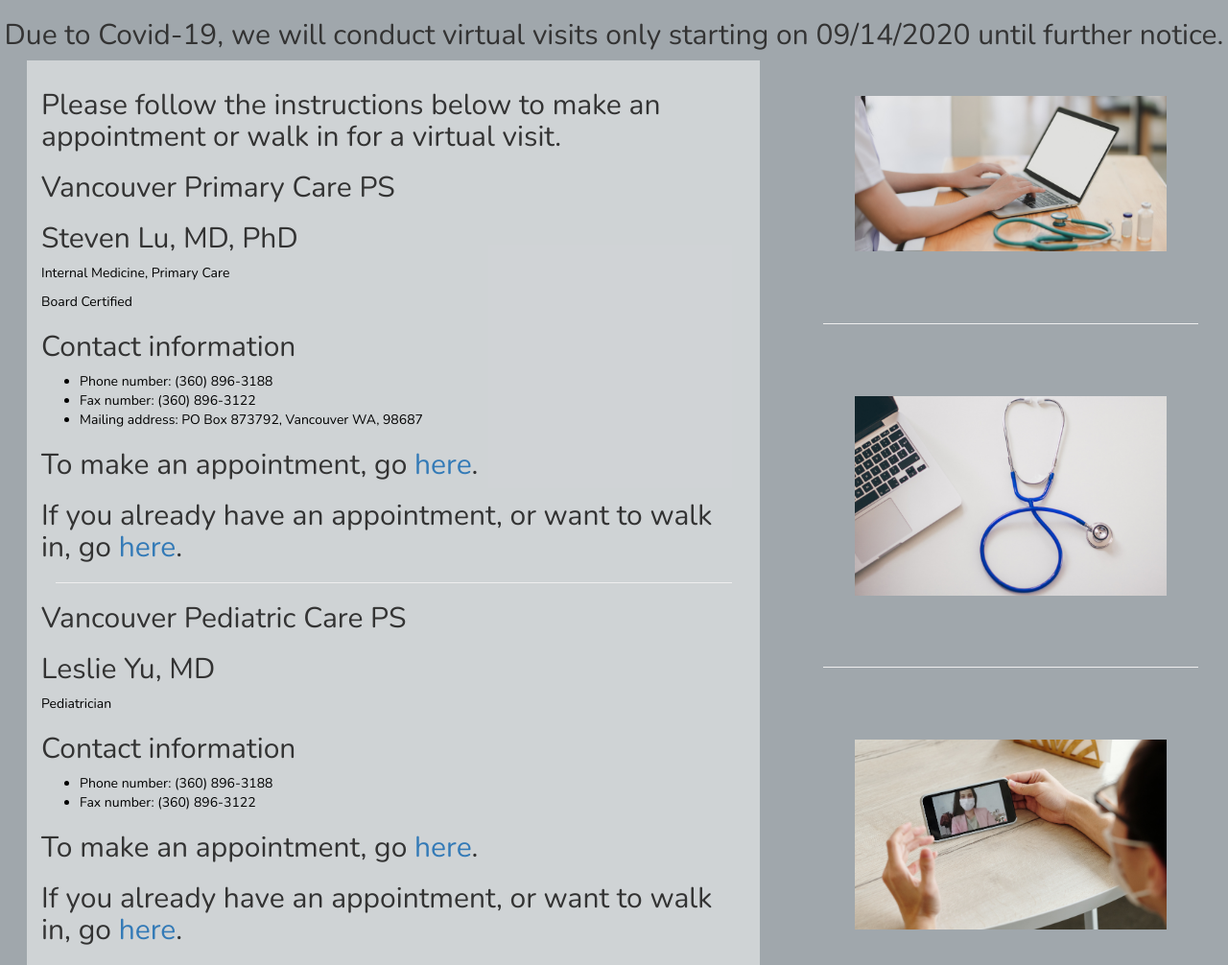
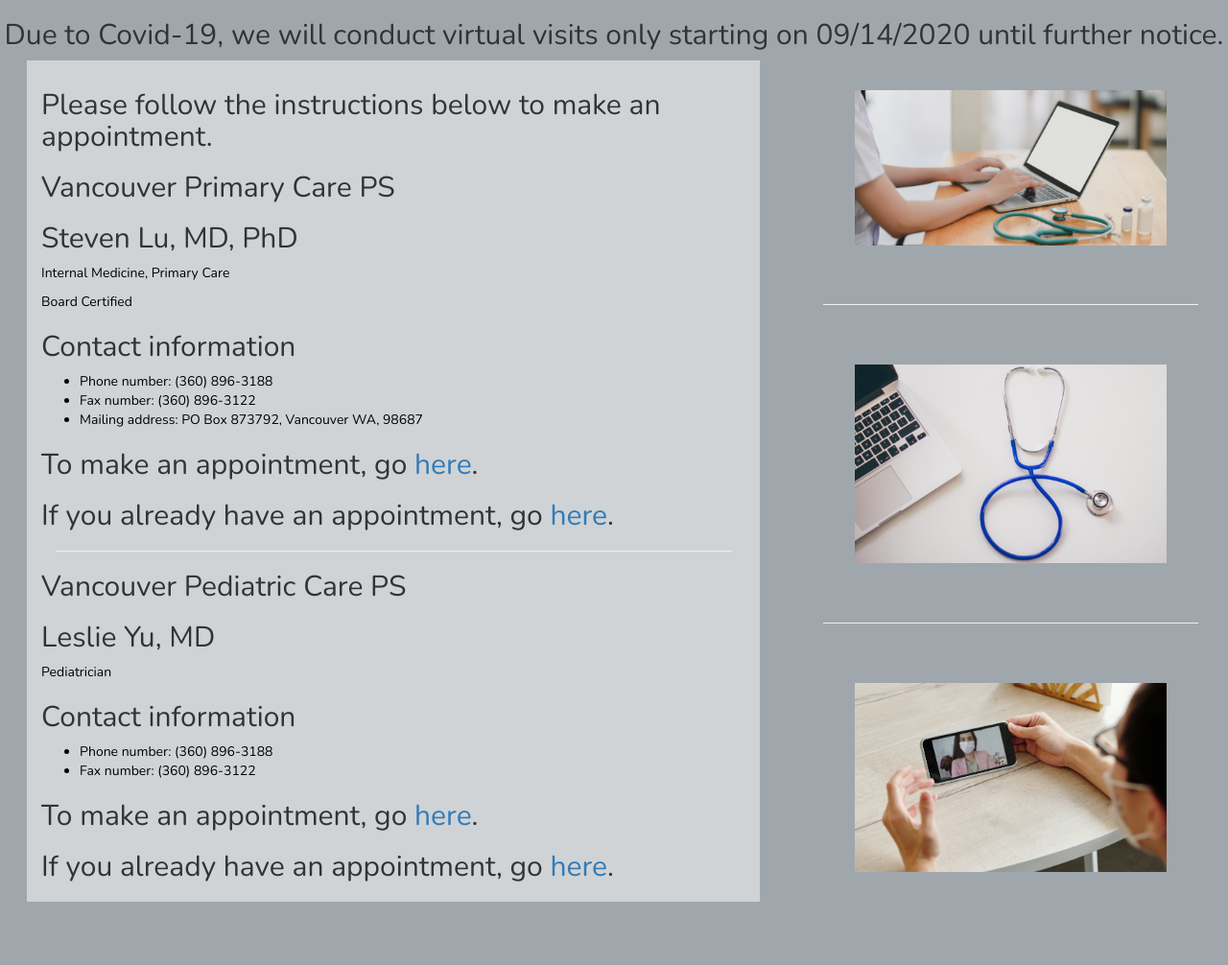
Before and after one commit to vancouverprimarycare/vancouverprimarycare.github.io, a plain HTML site: page index.html in a window 1280 px wide. Shown: the whole page at 96% size. After the commit the page ends 940 px from the top, so only its background shows below. Drawn offline with nearby package versions, Linux system fonts and the light colour scheme.

Commit message:
remove walkin

```diff
--- a/index.html
+++ b/index.html
@@ -17,8 +17,7 @@
   <div class="row space-between">
     <div class="col-sm-7 faded-background">
     <h2 class="text">
-      Please follow the instructions below to make an appointment or walk in for
-      a virtual visit.
+      Please follow the instructions below to make an appointment.
     </h1>
     <h2 class="text">Vancouver Primary Care PS</h2>
     <h2 class="text font-regular">Steven Lu, MD, PhD</h2>
@@ -35,7 +34,7 @@
     <a href="https://www.calendly.com/lumd" target="_blank">here</a>.
     </h2>
     <h2 class="text font-regular">
-    If you already have an appointment, or want to walk in, go
+    If you already have an appointment, go
     <a href="https://www.doxy.me/lumd" target="_blank">here</a>.
     </h2>
     <hr/>
@@ -52,7 +51,7 @@
         <a href="https://www.calendly.com/yumd" target="_blank">here</a>.
         </h2>
     <h2 class="text font-regular">
-      If you already have an appointment, or want to walk in, go
+      If you already have an appointment, go
       <a href="https://www.doxy.me/yumd" target="_blank">here</a>.
     </h2>
   </div>
```
